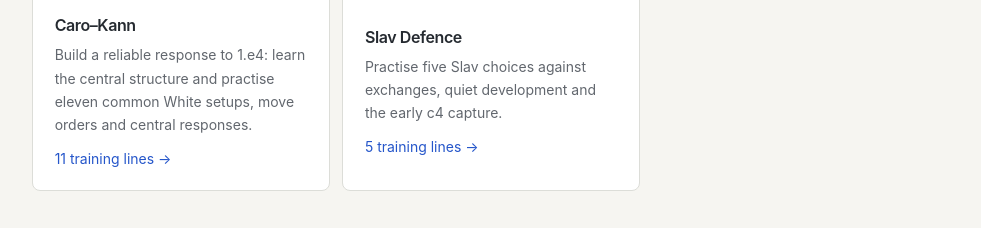
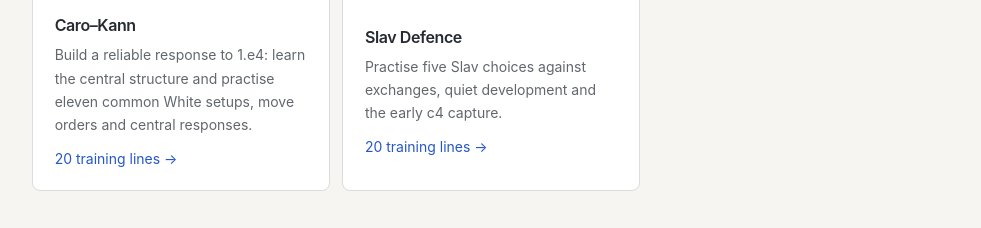
Before and after one commit to nfloser/knightup, a React (Vite) app: page / in a window 1280 px wide. Shown: the part 800-1028 px from the top of the page, without its empty margins (267-1248 px from the left). Built offline with nearby package versions, Linux system fonts and the light colour scheme.

Commit message:
feat: connect 20 lessons to each of the four opening paths

```diff
--- a/src/SequenceSession.tsx
+++ b/src/SequenceSession.tsx
@@ -63,6 +63,7 @@ export function SequenceLibrary({
         "caro-two-knights-order",
         "caro-quiet-d3",
         "caro-c4",
+        ...sequences.filter((s) => s.id.startsWith("caro-") && !["caro-advance", "caro-exchange", "caro-classical", "caro-panov", "caro-two-knights", "caro-fantasy", "caro-advance-c5", "caro-classical-nd7", "caro-two-knights-order", "caro-quiet-d3", "caro-c4"].includes(s.id)).map((s) => s.id),
       ],
       description:
         "Build a reliable response to 1.e4: learn the central structure and practise eleven common White setups, move orders and central responses.",
@@ -71,7 +72,7 @@ export function SequenceLibrary({
       id: "slav",
       title: "Slav Defence",
       color: "b",
-      ids: ["slav-exchange", "slav-accepted", "slav-solid", "slav-exchange-bf4", "slav-bf5"],
+      ids: ["slav-exchange", "slav-accepted", "slav-solid", "slav-exchange-bf4", "slav-bf5", ...sequences.filter((s) => s.id.startsWith("slav-") && !["slav-exchange", "slav-accepted", "slav-solid", "slav-exchange-bf4", "slav-bf5"].includes(s.id)).map((s) => s.id)],
       description:
         "Practise five Slav choices against exchanges, quiet development and the early c4 capture.",
     },
@@ -79,7 +80,7 @@ export function SequenceLibrary({
       id: "london",
       title: "London System",
       color: "w",
-      ids: ["london-classical", "london-fianchetto", "london-c5", "london-nc6", "london-queenside-fianchetto", "london-nf6-c5", "london-mirror-bishop"],
+      ids: ["london-classical", "london-fianchetto", "london-c5", "london-nc6", "london-queenside-fianchetto", "london-nf6-c5", "london-mirror-bishop", ...sequences.filter((s) => s.id.startsWith("london-") && !["london-classical", "london-fianchetto", "london-c5", "london-nc6", "london-queenside-fianchetto", "london-nf6-c5", "london-mirror-bishop"].includes(s.id)).map((s) => s.id)],
       description:
         "Develop the bishop early and practise a solid setup against seven Black responses and development plans.",
     },
@@ -96,6 +97,7 @@ export function SequenceLibrary({
         "vienna-gambit-nf3",
         "vienna-quiet-f4",
         "vienna-fianchetto",
+        ...sequences.filter((s) => s.id.startsWith("vienna-") && !["vienna-natural", "vienna-falkbeer", "vienna-gambit-d5", "vienna-gambit-accepted", "vienna-f4-nc6", "vienna-gambit-nf3", "vienna-quiet-f4", "vienna-fianchetto"].includes(s.id)).map((s) => s.id),
       ],
       description:
         "Learn a developing setup and practise eight quiet and gambit responses, including central breaks.",
```
